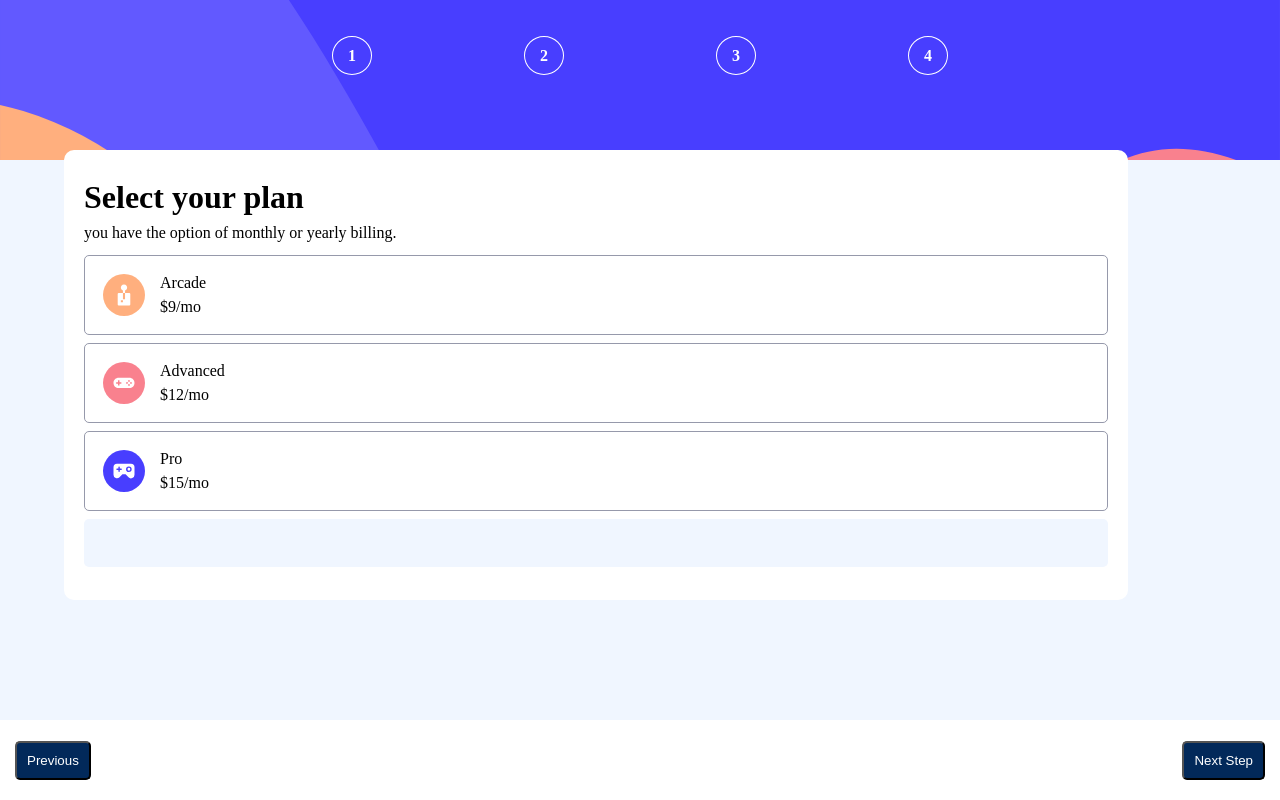
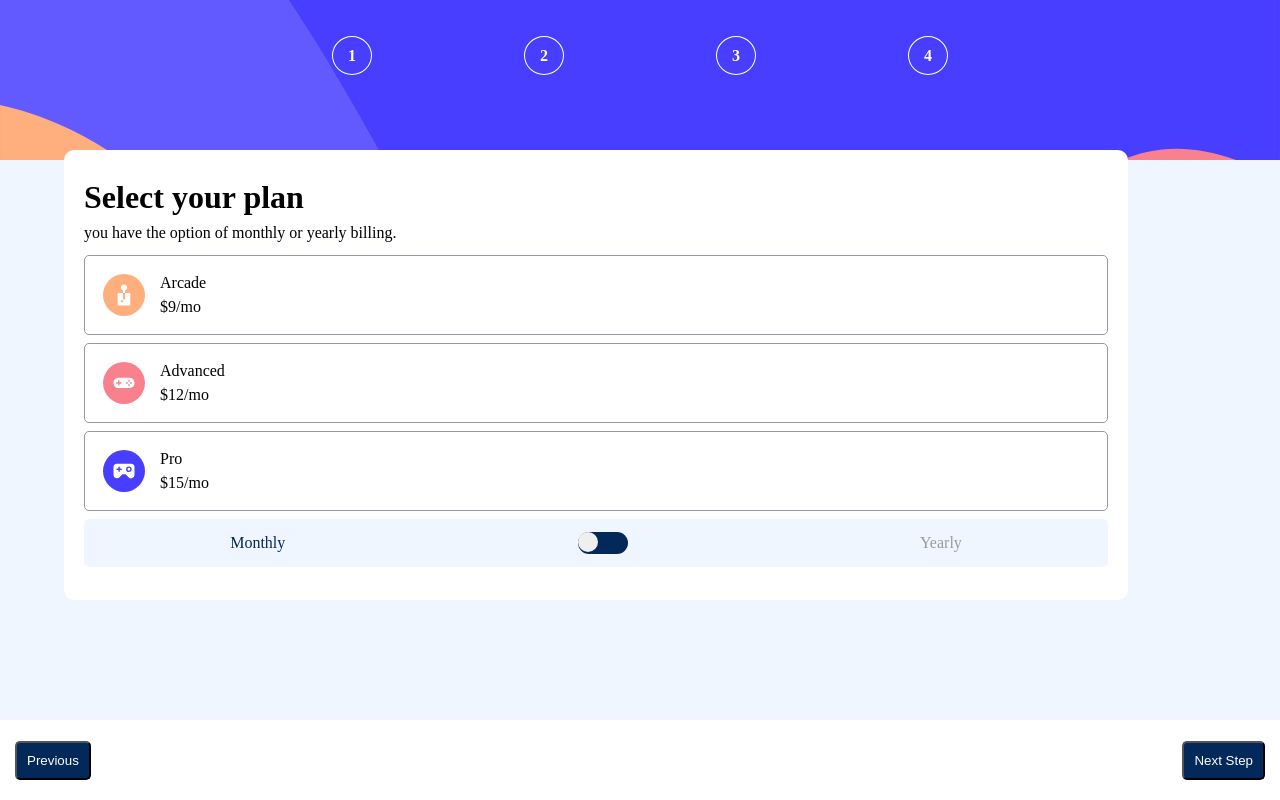
Before and after one commit to RazzakKhal/frontEndMentor, an Angular app: page /pickAddsOn in a window 1280 px wide. Both pictures are taken after a click on the button "Previous". Built offline with nearby package versions, Linux system fonts and the light colour scheme.

Commit message:
fin de la page selectPlan

```diff
--- a/src/app/sous-composants/modale/modale.component.css
+++ b/src/app/sous-composants/modale/modale.component.css
@@ -64,6 +64,29 @@ img{
   /* border:1px solid hsl(231, 11%, 63%); */
   border-radius: 5px;
   background-color: hsl(217, 100%, 97%);
+  display: flex;
+  justify-content: space-around;
+  align-items: center;
+  box-sizing: border-box;
+
+
+}
+
+.monthlyYearly button{
+  width:20px;
+  height: 20px;
+  border-radius: 50%;
+  border:0px solid;
+  position: absolute;
+
+}
+
+.monthlyYearly div{
+  position: relative;
+  width : 50px;
+  height : 22px;
+  background-color: hsl(213, 96%, 18%);
+  border-radius: 20px;
 
 }
 
--- a/src/app/sous-composants/modale/modale.component.html
+++ b/src/app/sous-composants/modale/modale.component.html
@@ -25,20 +25,30 @@
 
 <!-- Partie Select Your Plan -->
 <div class="selectPlan" *ngIf="affichePlan">
-<div class="option arcade">
+<div class="option arcade" (click)="changeArcadeSelected()" [ngStyle]="{backgroundColor : arcadeSelected ? 'hsl(229, 24%, 87%)' : 'white'}">
   <img src="../../../assets/images/icon-arcade.svg" alt="">
-  <div class="optionAndPrice"><p>Arcade</p><p>$9/mo</p></div>
+  <div class="optionAndPrice"><p>Arcade</p><p>${{arcadePrice}}/mo</p></div>
 </div>
-<div class="option advanced">
+<div class="option advanced" (click)="changeAdvancedSelected()" [ngStyle]="{backgroundColor : advancedSelected ? 'hsl(229, 24%, 87%)' : 'white'}">
   <img src="../../../assets/images/icon-advanced.svg" alt="">
-  <div class="optionAndPrice"><p>Advanced</p><p>$12/mo</p></div>
+  <div class="optionAndPrice"><p>Advanced</p><p>${{advancedPrice}}/mo</p></div>
 </div>
-<div class="option pro">
+<div class="option pro" (click)="changeProSelected()" [ngStyle]="{backgroundColor : proSelected ? 'hsl(229, 24%, 87%)' : 'white'}">
   <img src="../../../assets/images/icon-pro.svg" alt="">
-  <div class="optionAndPrice"><p>Pro</p><p>$15/mo</p></div>
+  <div class="optionAndPrice"><p>Pro</p><p>${{proPrice}}/mo</p></div>
 </div>
 
-<div class="monthlyYearly"></div>
+<div class="monthlyYearly">
+  <p [ngStyle]="{
+    color : monthly ? 'hsl(213, 96%, 18%)' : 'hsl(231, 11%, 63%)'
+  }">Monthly</p>
+  <div (click)="changeMonthly()"><button [ngStyle]="{
+   right: monthly ? 'initial' : '0px'
+  }"></button></div>
+  <p [ngStyle]="{
+    color : !monthly ? 'hsl(213, 96%, 18%)' : 'hsl(231, 11%, 63%)'
+  }">Yearly</p>
+</div>
 
 </div>
 
--- a/src/app/sous-composants/modale/modale.component.ts
+++ b/src/app/sous-composants/modale/modale.component.ts
@@ -28,6 +28,13 @@ arcade = false;
 advanced = false;
 pro = false;
 signInValid : boolean;
+monthly = true;
+arcadePrice = 9;
+advancedPrice = 12;
+proPrice = 15;
+arcadeSelected = false;
+advancedSelected = false;
+proSelected = false;
 
 
 constructor(formBuilder : FormBuilder, router: Router){
@@ -55,10 +62,39 @@ ngOnInit(): void {
 
 }
 
-// si je choisi arcade alors sa valeur est à true et les autres à false
+changeMonthly(){
+  this.monthly = !this.monthly;
+  this.changePrice();
+}
 
-// // si je choisi advanced alors sa valeur est à true et les autres à false
+changePrice(){
+  if(this.monthly){
+    this.arcadePrice = 9;
+    this.advancedPrice = 12;
+    this.proPrice = 15;
+  }else{
+    this.arcadePrice = 90;
+    this.advancedPrice = 120;
+    this.proPrice = 150;
+  }
+}
 
-// si je choisi pro alors sa valeur est à true et les autres à false
+changeArcadeSelected(){
+  this.arcadeSelected = true;
+  this.advancedSelected = false;
+  this.proSelected = false;
+}
+
+changeAdvancedSelected(){
+  this.arcadeSelected = false;
+  this.advancedSelected = true;
+  this.proSelected = false;
+}
+
+changeProSelected(){
+  this.arcadeSelected = false;
+  this.advancedSelected = false;
+  this.proSelected = true;
+}
 
 }
```
